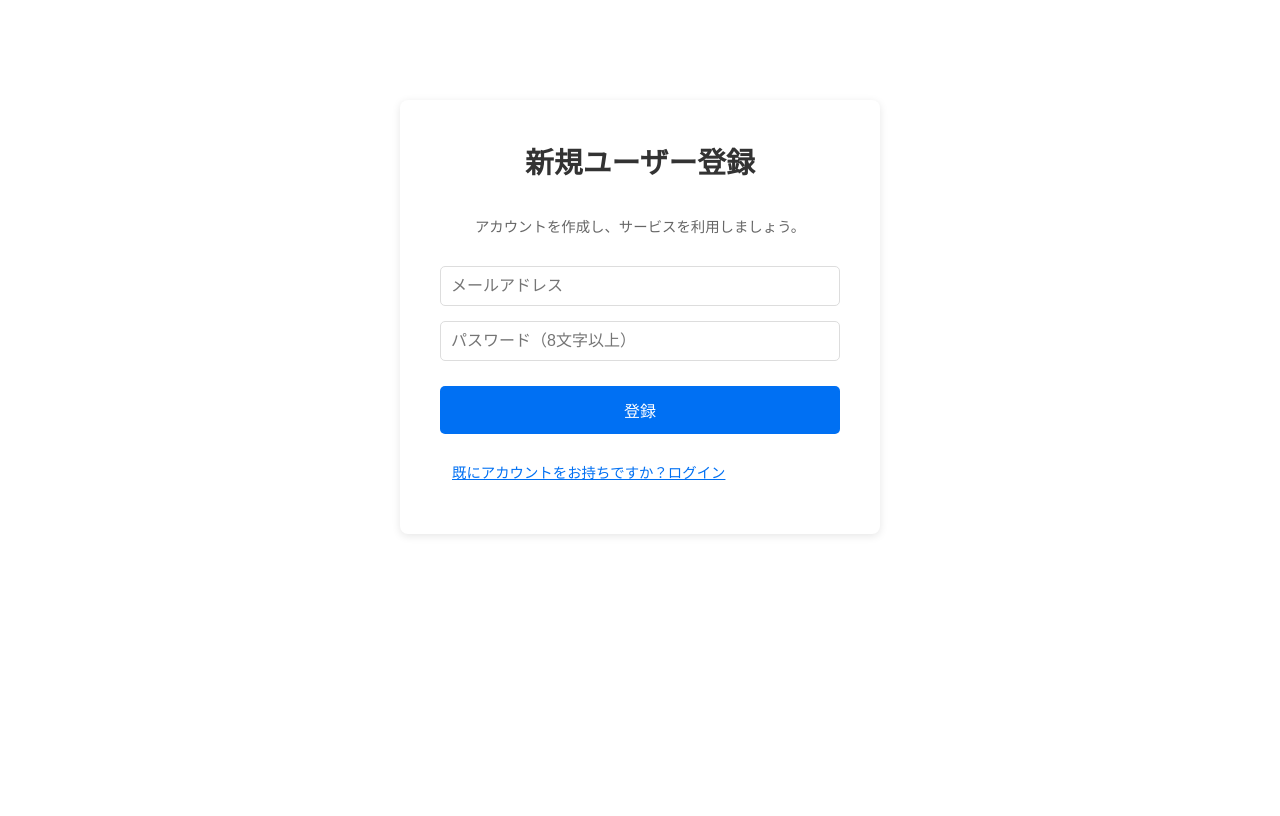
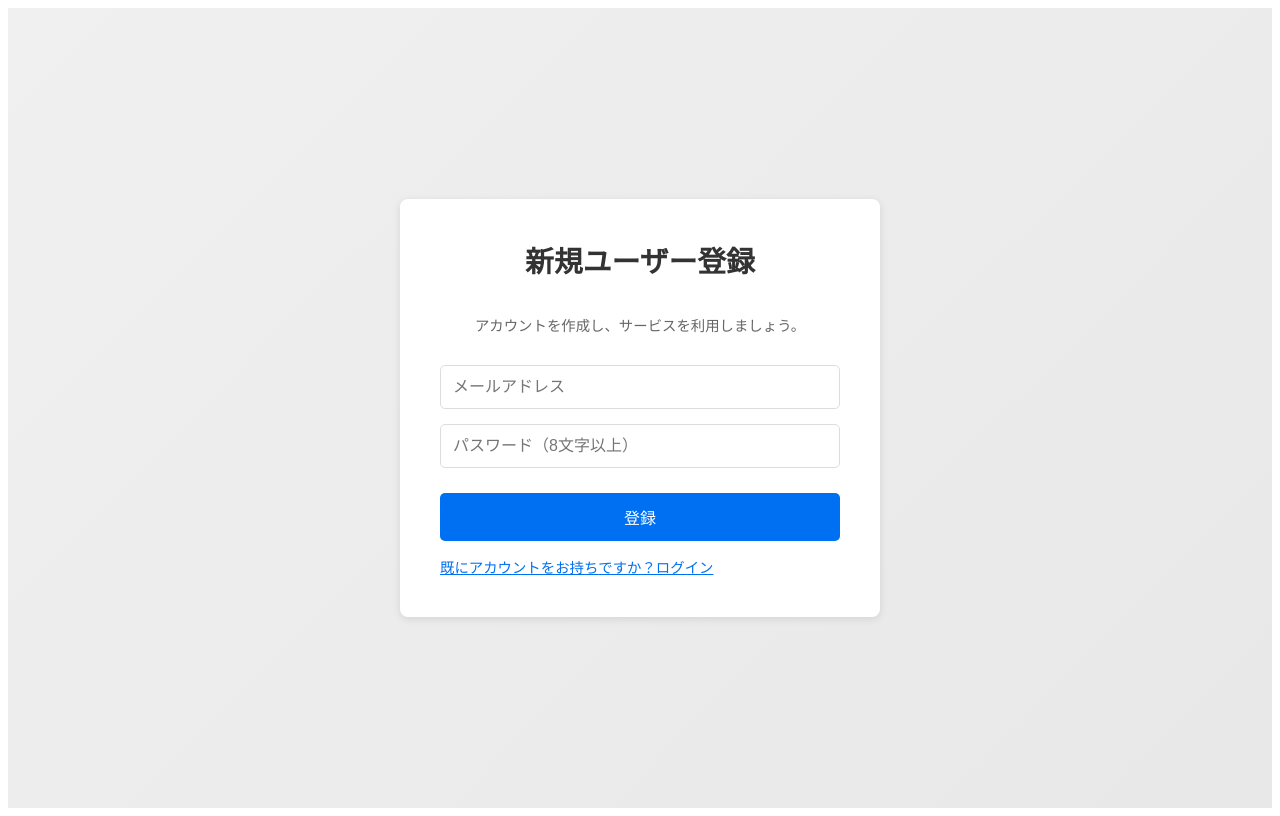
Before and after one commit to e225742/enpit-2024-web2, a Next.js app: page /register in a window 1280 px wide. Built offline with nearby package versions, Linux system fonts and the light colour scheme.

Commit message:
ユーザー登録・認証のUI改善

```diff
--- a/src/app/api/register/route.ts
+++ b/src/app/api/register/route.ts
@@ -1,8 +1,12 @@
+// src/app/api/register/route.ts
+
 import { NextRequest, NextResponse } from "next/server";
 import bcrypt from "bcrypt";
+import jwt from "jsonwebtoken";
 import { PrismaClient } from "@prisma/client";
 
 const prisma = new PrismaClient();
+const SECRET_KEY = process.env.SECRET_KEY as string;
 
 export async function POST(req: NextRequest) {
   const { email, password } = await req.json();
@@ -13,10 +17,12 @@ export async function POST(req: NextRequest) {
   }
 
   const hashedPassword = await bcrypt.hash(password, 10);
-
   const user = await prisma.user.create({
     data: { email, password: hashedPassword },
   });
 
-  return NextResponse.json({ message: "User registered", user });
+  // ユーザー登録後、JWTトークンを発行
+  const token = jwt.sign({ id: user.id, email: user.email }, SECRET_KEY, { expiresIn: "1h" });
+
+  return NextResponse.json({ message: "User registered", user, token });
 }
--- a/src/app/login/page.module.css
+++ b/src/app/login/page.module.css
@@ -1,26 +1,47 @@
+.pageRoot {
+  --primary-color: #0070f3;
+  --primary-hover-color: #005dc1;
+  --text-color: #333;
+  --subtext-color: #666;
+  --background-color: #fff;
+  --input-border-color: #ddd;
+  --font-family: 'Inter', sans-serif;
+
+  display: flex;
+  min-height: 100vh;
+  background: #f0f0f0;
+  color: var(--text-color);
+  font-family: var(--font-family);
+  margin: 0;
+  padding: 0;
+  justify-content: center;
+  align-items: center;
+}
+
 .auth-container {
   display: flex;
   flex-direction: column;
   max-width: 400px;
   width: 90%;
-  margin: 100px auto;
+  margin: auto;
   padding: 40px;
-  background: #fff;
+  background: var(--background-color);
   border-radius: 8px;
   box-shadow: 0 2px 8px rgba(0,0,0,0.1);
+  animation: fadeIn 0.3s ease-in-out;
 }
 
 .auth-container h1 {
   margin: 0 0 20px;
   text-align: center;
   font-size: 1.8rem;
-  color: #333;
+  color: var(--text-color);
 }
 
 .auth-container p {
   text-align: center;
   margin-bottom: 30px;
-  color: #666;
+  color: var(--subtext-color);
   font-size: 0.9rem;
 }
 
@@ -32,43 +53,53 @@
 .auth-container input {
   margin-bottom: 15px;
   padding: 10px;
-  border: 1px solid #ddd;
+  border: 1px solid var(--input-border-color);
   border-radius: 5px;
   font-size: 1rem;
 }
 
 .auth-container input:focus {
-  border-color: #0070f3;
+  border-color: var(--primary-color);
   outline: none;
+  box-shadow: 0 0 0 3px rgba(0,112,243,0.1);
 }
 
 .auth-container button {
   padding: 12px;
-  background: #0070f3;
+  background: var(--primary-color);
   color: #fff;
   border: none;
   border-radius: 5px;
   font-size: 1rem;
   cursor: pointer;
   margin-top: 10px;
-}
-
-.auth-container button:hover {
-  background: #005dc1;
+  transition: background 0.2s;
 }
 
 .auth-container .link-button {
   background: none;
-  color: #0070f3;
+  color: var(--primary-color);
   margin-top: 15px;
   text-align: center;
   text-decoration: underline;
   border: none;
   cursor: pointer;
   font-size: 0.9rem;
+  padding: 0;
 }
 
 .auth-container .link-button:hover {
-  color: #005dc1;
+  color: var(--primary-hover-color);
   text-decoration: underline;
 }
+
+@keyframes fadeIn {
+  from {
+    opacity: 0;
+    transform: translateY(15px);
+  }
+  to {
+    opacity: 1;
+    transform: translateY(0);
+  }
+}
--- a/src/app/login/page.tsx
+++ b/src/app/login/page.tsx
@@ -27,6 +27,7 @@ export default function Login() {
   };
 
   return (
+    <div className={styles.pageRoot}>
       <div className={styles["auth-container"]}>
         <h1>ログイン</h1>
         <p>登録済みのアカウントでログインしてください。</p>
@@ -55,5 +56,6 @@ export default function Login() {
           </button>
         </Link>
       </div>
+    </div>
   );
 }
--- a/src/app/register/page.module.css
+++ b/src/app/register/page.module.css
@@ -1,35 +1,49 @@
-.body {
+.pageRoot {
+  /* ここでCSS変数を定義することで、このコンテナ以下で使用可能 */
+  --main-bg-gradient: linear-gradient(135deg, #f0f0f0 0%, #e8e8e8 100%);
+  --primary-color: #0070f3;
+  --primary-hover-color: #005dc1;
+  --text-color: #333;
+  --subtext-color: #666;
+  --background-color: #fff;
+  --input-border-color: #ddd;
+  --font-family: 'Inter', sans-serif;
+
+  display: flex;
+  min-height: 100vh;
+  background: var(--main-bg-gradient);
+  color: var(--text-color);
+  font-family: var(--font-family);
   margin: 0;
   padding: 0;
-  font-family: sans-serif;
-  background: #f0f0f0;
-  color: #333;
+  justify-content: center;
+  align-items: center;
 }
 
-/* コンテナ共通スタイル */
 .auth-container {
   display: flex;
   flex-direction: column;
   max-width: 400px;
   width: 90%;
-  margin: 100px auto;
+  margin: auto;
   padding: 40px;
-  background: #fff;
+  background: var(--background-color);
   border-radius: 8px;
   box-shadow: 0 2px 8px rgba(0,0,0,0.1);
+  animation: fadeIn 0.3s ease-in-out;
 }
 
 .auth-container h1 {
   margin: 0 0 20px;
   text-align: center;
   font-size: 1.8rem;
-  color: #333;
+  color: var(--text-color);
 }
 
 .auth-container p {
   text-align: center;
   margin-bottom: 30px;
-  color: #666;
+  color: var(--subtext-color);
   font-size: 0.9rem;
 }
 
@@ -40,45 +54,55 @@
 
 .auth-container input {
   margin-bottom: 15px;
-  padding: 10px;
-  border: 1px solid #ddd;
+  padding: 12px;
+  border: 1px solid var(--input-border-color);
   border-radius: 5px;
   font-size: 1rem;
+  transition: border-color 0.2s, box-shadow 0.2s;
 }
 
 .auth-container input:focus {
-  border-color: #0070f3;
+  border-color: var(--primary-color);
   outline: none;
+  box-shadow: 0 0 0 3px rgba(0,112,243,0.1);
 }
 
 .auth-container button {
   padding: 12px;
-  background: #0070f3;
+  background: var(--primary-color);
   color: #fff;
   border: none;
   border-radius: 5px;
   font-size: 1rem;
   cursor: pointer;
   margin-top: 10px;
+  transition: background 0.2s;
 }
 
-.auth-container button:hover {
-  background: #005dc1;
-}
-
-/* リンクボタン */
 .auth-container .link-button {
   background: none;
-  color: #0070f3;
+  color: var(--primary-color);
   margin-top: 15px;
   text-align: center;
   text-decoration: underline;
   border: none;
   cursor: pointer;
   font-size: 0.9rem;
+  padding: 0;
 }
 
 .auth-container .link-button:hover {
-  color: #005dc1;
+  color: var(--primary-hover-color);
   text-decoration: underline;
 }
+
+@keyframes fadeIn {
+  from {
+    opacity: 0;
+    transform: translateY(15px);
+  }
+  to {
+    opacity: 1;
+    transform: translateY(0);
+  }
+}
--- a/src/app/register/page.tsx
+++ b/src/app/register/page.tsx
@@ -17,27 +17,17 @@ export default function Register() {
       body: JSON.stringify({ email, password }),
     });
     const data = await res.json();
-    if (res.ok && data.message) {
-      // 登録成功時にログインを行う
-      const loginRes = await fetch("/api/login", {
-        method: "POST",
-        headers: { "Content-Type": "application/json" },
-        body: JSON.stringify({ email, password }),
-      });
-      const loginData = await loginRes.json();
-      if (loginRes.ok && loginData.token) {
-        localStorage.setItem("token", loginData.token);
-        alert("登録 & ログインに成功しました！");
+
+    if (res.ok && data.token) {
+      localStorage.setItem("token", data.token);
       router.push("/");
     } else {
-        alert(loginData.error || "登録は成功しましたが、ログインに失敗しました。");
-      }
-    } else {
-      alert(data.error);
+      alert(data.error || "登録に失敗しました。");
     }
   };
 
   return (
+    <div className={styles.pageRoot}>
       <div className={styles["auth-container"]}>
         <h1>新規ユーザー登録</h1>
         <p>アカウントを作成し、サービスを利用しましょう。</p>
@@ -69,5 +59,6 @@ export default function Register() {
           </button>
         </Link>
       </div>
+    </div>
   );
 }
```
Lines whose indentation alone changed are shown as unchanged.
